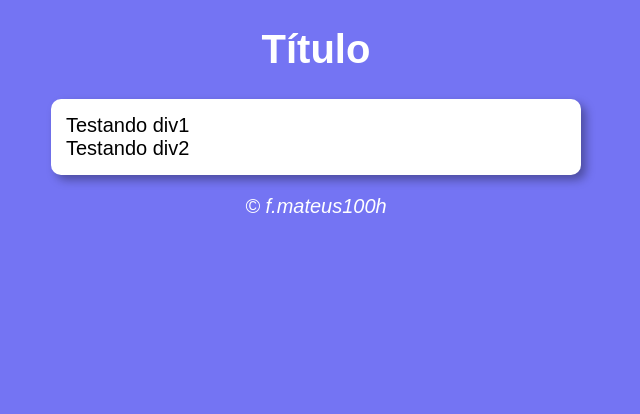
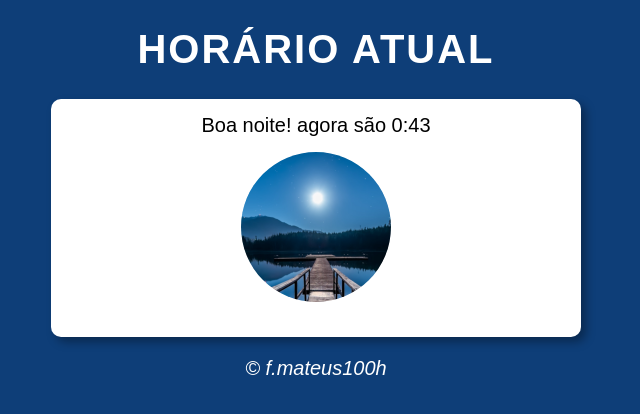
Before and after one commit to Fmateus100H/DEV-HTML-CSS, a plain HTML site: page javascript/Exercicios/modelo.html in a window 1280 px wide. Shown: the whole page, without its empty margins (324-964 px from the left). Drawn offline with Linux system fonts and the light colour scheme.

Commit message:
add ex 'hours'

```diff
--- a/javascript/Exercicios/estilo.css
+++ b/javascript/Exercicios/estilo.css
@@ -1,15 +1,18 @@
 body {
-    background-color: rgb(116, 116, 243);
+    background-color: #5a9ae8;
     font: normal 15pt Arial;
 }
 
 header {
     color: white;
     text-align: center;
+    letter-spacing: 2px;
+
 }
 
 section {
     background: white;
+    text-align: center;
     border-radius: 10px;
     padding: 15px;
     width: 500px;
@@ -22,3 +25,10 @@ footer {
     text-align: center;
     font-style: italic;
 }
+
+img {
+    padding: 15px;
+    border-radius: 50%;
+    width: 150px;
+    height: 150px;
+  }
--- a/javascript/Exercicios/modelo.html
+++ b/javascript/Exercicios/modelo.html
@@ -4,19 +4,19 @@
     <meta charset="UTF-8">
     <meta http-equiv="X-UA-Compatible" content="IE=edge">
     <meta name="viewport" content="width=device-width, initial-scale=1.0">
-    <title>Modelo de Exercício</title>
+    <title>hora atual</title>
     <link rel="stylesheet" href="estilo.css">
 </head>
 <body>
     <header> <!--cabeçalho-->
-        <h1>Título</h1>
+        <h1>HORÁRIO ATUAL</h1>
     </header>
     <section>
-        <div>
+        <div id="hours">
             Testando div1
         </div>
-        <div>
-            Testando div2
+        <div id="imagem">
+            <img src="IMG/morning.png" alt="image morning">
         </div>
     </section>
     <footer>
--- a/javascript/Exercicios/script.js
+++ b/javascript/Exercicios/script.js
@@ -1 +1,19 @@
-alert('Olá')
+var agora = new Date()
+var hora = agora.getHours()
+var minuto = agora.getMinutes()
+var image = document.getElementById('imagem')
+
+var HOURS = window.document.getElementById('hours')
+HOURS.innerHTML = `Bom dia! agora são ${hora}:${minuto}`
+
+if (hora >= 12 && hora < 18) {
+    HOURS.innerHTML = `Boa tarde! agora são ${hora}:${minuto}`
+
+    image.innerHTML = '<img src="IMG/afternoon.png" alt="image afternoon"></img>'
+    document.body.style.background = '#d69c09'
+} else if (hora >= 18 || hora < 6) {
+    HOURS.innerHTML = `Boa noite! agora são ${hora}:${minuto}`
+
+    image.innerHTML = '<img src="IMG/night.png" alt="image night"></img>'
+    document.body.style.background = '#0e3e78'
+}
```
Also changed, not shown: javascript/Exercicios/IMG/afternoon.png (added), javascript/Exercicios/IMG/morning.png (added), javascript/Exercicios/IMG/night.png (added).
